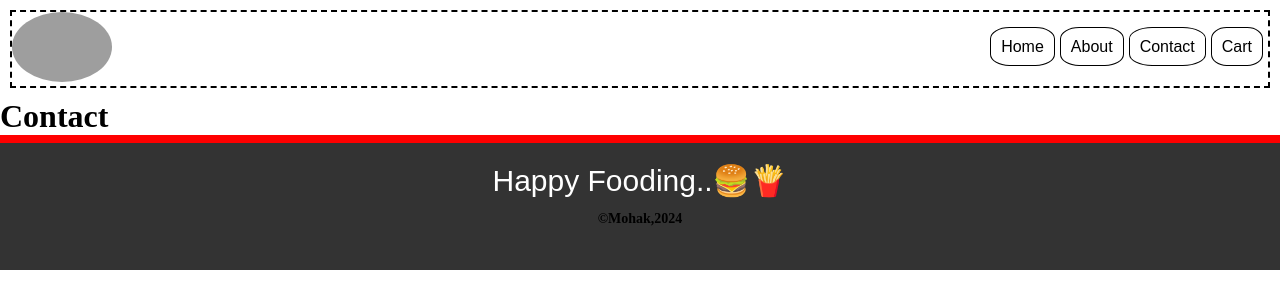
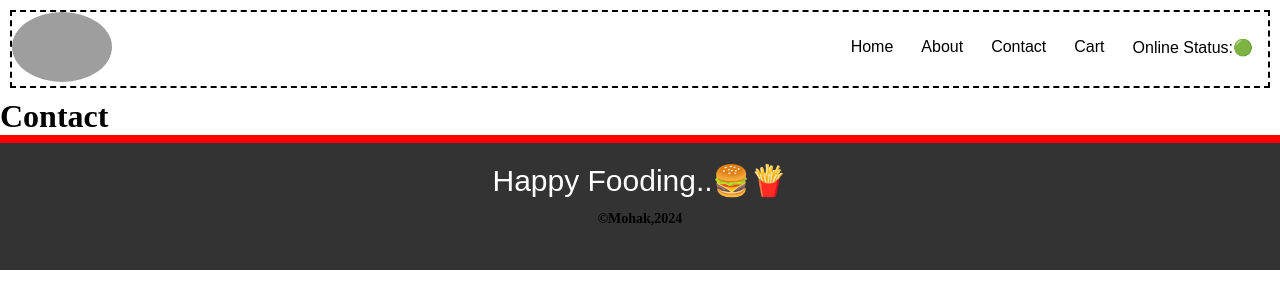
Before and after one commit to agarwalmohak6/namaste-react-final-revision, a React (Vite) app: page /contact in a window 1280 px wide. Shown: the top 308 px of the page. Built offline with nearby package versions, Linux system fonts and the light colour scheme; grey boxes are pictures that could not be loaded.

Commit message:
added online-offline status in navbar and also handeled the thing that if someone gets offline in between, my app don't crashes and instead shows that you are offline.

```diff
--- a/src/components/Body.js
+++ b/src/components/Body.js
@@ -2,6 +2,7 @@ import { useEffect, useState } from "react";
 import RestaurantCard from "./RestaurantCard";
 import { Oval } from "react-loader-spinner";
 import { NavLink } from "react-router-dom";
+import useOnlineStatus from "../utils/useOnlineStatus";
 
 // function to update restaurant list using search functionality
 const filterRestaurant = (searchText, restro) => {
@@ -28,6 +29,15 @@ const Body = () => {
       json.data?.cards[4]?.card?.card?.gridElements?.infoWithStyle?.restaurants
     );
   };
+
+  // checking if user is online or offline
+  const onlineStatus = useOnlineStatus();
+  if (onlineStatus === false)
+    return (
+      <h1>
+        Looks like you are offline..! Please check your internet connection.
+      </h1>
+    );
 
   // rendering shimmer ui for initial render till api fetches data and re-renders, Conditional rendering
   return restro.length === 0 ? (
--- a/src/components/Header.js
+++ b/src/components/Header.js
@@ -1,6 +1,8 @@
 import { NavLink } from "react-router-dom";
 import Title from "./Title";
+import useOnlineStatus from "../utils/useOnlineStatus";
 const Header = () => {
+  const onlineStatus = useOnlineStatus();
   return (
     <div className="header">
       <Title />
@@ -26,6 +28,11 @@ const Header = () => {
               Cart
             </NavLink>
           </li>
+          <li>
+            <NavLink to="#" className={"nav-link"}>
+              Online Status:{onlineStatus ? "🟢" : "🔴"}
+            </NavLink>
+          </li>
         </ul>
       </div>
     </div>
--- /dev/null
+++ b/src/utils/useOnlineStatus.js
@@ -0,0 +1,16 @@
+import { useState, useEffect } from "react";
+
+const useOnlineStatus = () => {
+  const [onlineStatus, setOnlineStatus] = useState(true);
+  useEffect(() => {
+    window.addEventListener("offline", () => {
+      setOnlineStatus(false);
+    });
+    window.addEventListener("online", () => {
+      setOnlineStatus(true);
+    });
+  });
+  return onlineStatus;
+};
+
+export default useOnlineStatus;
--- a/style.css
+++ b/style.css
@@ -20,13 +20,14 @@ hr {
   display: flex;
   list-style-type: none;
 }
+.nav-link-ul li {
+  margin-left: 3px;
+}
 .nav-link {
   font-family: sans-serif;
   text-decoration: none;
   padding: 10px;
   color: black;
-  border: 1px solid black;
-  border-radius: 30%;
   margin-right: 5px;
 }
 .nav-link:hover {
@@ -34,8 +35,8 @@ hr {
   background-color: black;
   color: white;
   padding: 10px;
-  border-radius: 40%;
   transition: 0.6s;
+  border-radius: 5px;
   margin-right: 5px;
 }
 .logo {
@@ -230,7 +231,7 @@ h4 {
 }
 
 /* Loader */
-.loader{
+.loader {
   margin-left: 47%;
   margin-top: 180px;
   margin-bottom: 200px;
```
